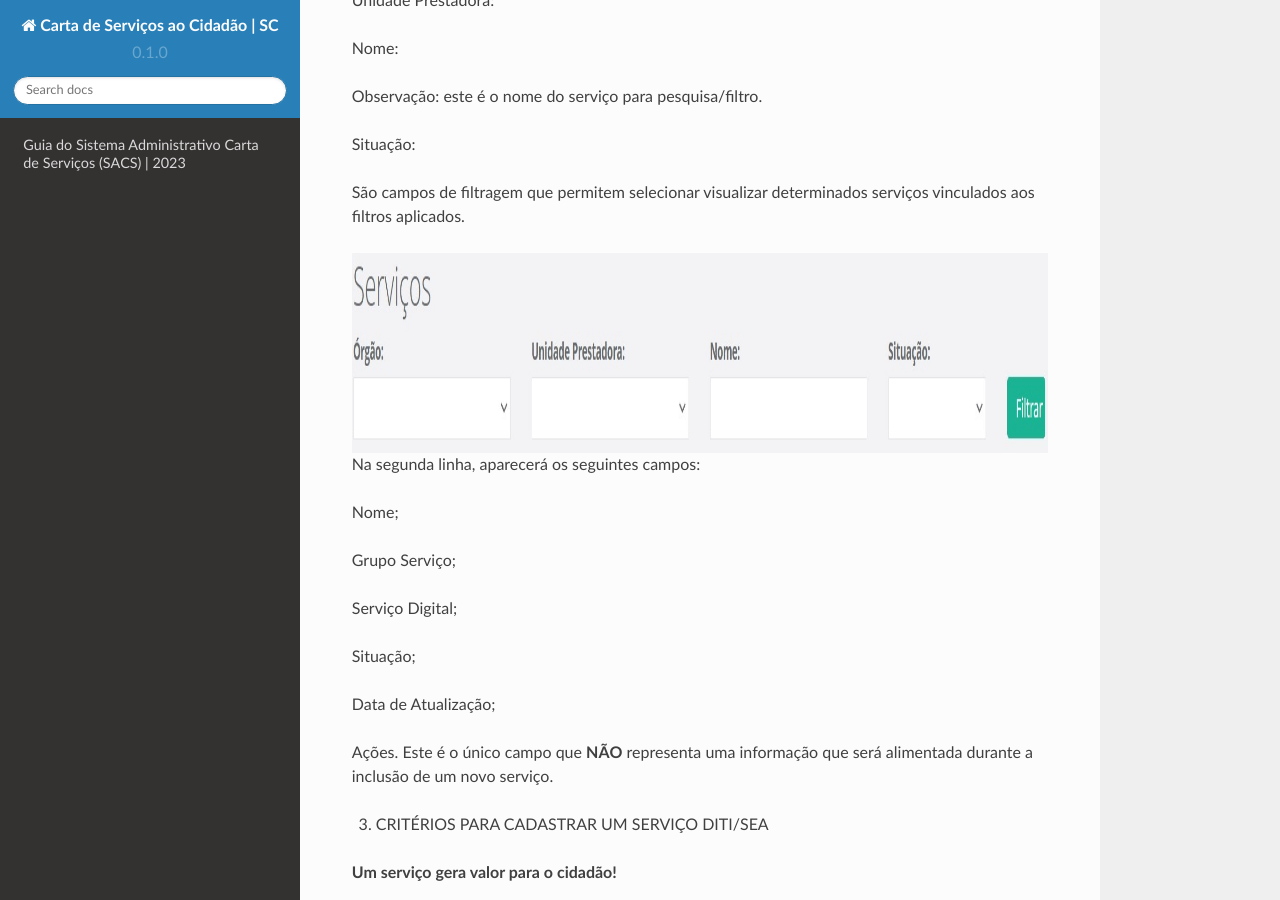
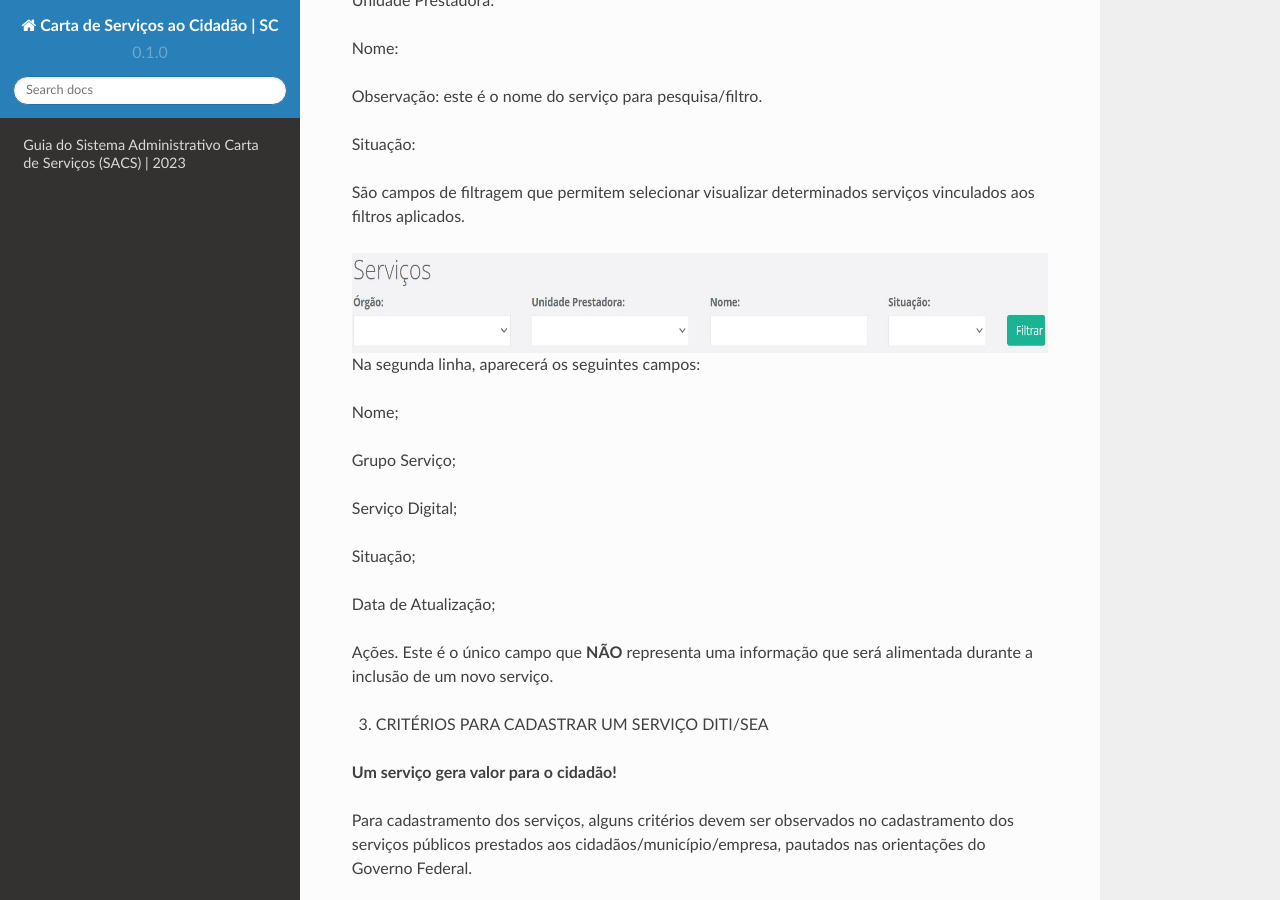
Before and after one commit to brunoaltieri/cartadeservicos, a Sphinx documentation site: the page built from docs/source/index.rst, in a window 1280 px wide and 900 px high, scrolled down 3690 px. Built offline with Sphinx 7.4.7 and the Read the Docs theme 2.0.0, drawn with Linux system fonts in a browser that asks for light colours.

Commit message:
Update index.rst

```diff
--- a/docs/source/index.rst
+++ b/docs/source/index.rst
@@ -116,7 +116,7 @@ Situação:
 São campos de filtragem que permitem selecionar visualizar determinados serviços vinculados aos filtros aplicados.
 
 .. image:: images/camposdefiltro.jpg
-   :height: 200px
+   :height: 100px
    :width: 1200 px
    :scale: 100%
    :alt: tela mostrando os campos de filtro para os serviços
```
